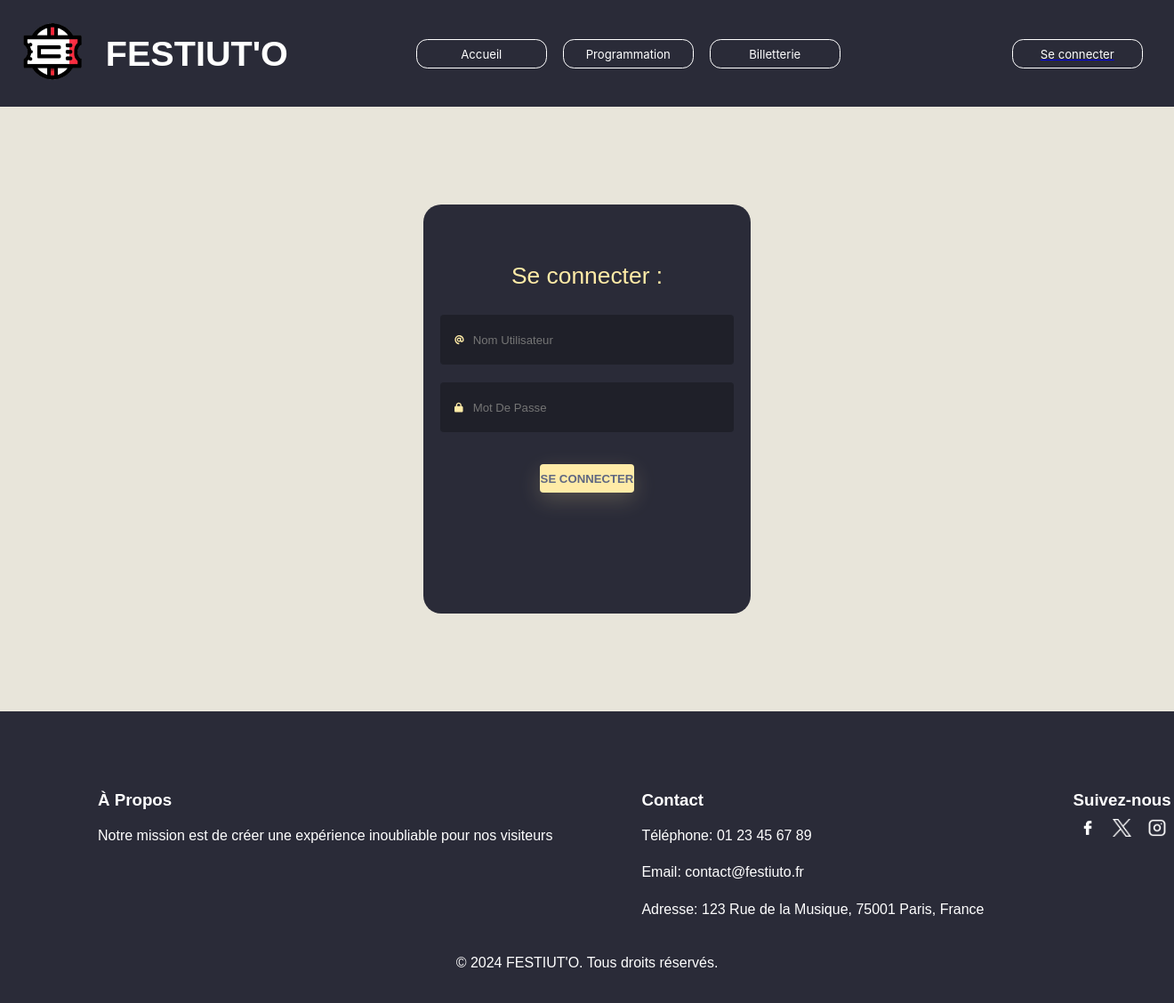
After one commit to LeniChabilan/SAE-FESTUITO, a Flask app: page /connexion/ in a window 1320 px wide. The commit adds this page. Shown: the whole page at 89% size. Run offline with Flask 3, Linux system fonts and the light colour scheme; some libraries are stand-ins or nearby versions.

Commit message:
ajout de la page de connexion

```diff
--- a/Flask/files/static/base.css
+++ b/Flask/files/static/base.css
@@ -13,8 +13,6 @@ header {
   height: 15vh;
   margin: 0;
   background-color: #2a2b38;
-  border-bottom-left-radius: 2%;
-  border-bottom-right-radius: 2%;
 }
 
 ul {
@@ -93,55 +91,6 @@ ul {
   transform: translateY(0);
 }
 
-.checkbox {
-  position: absolute;
-  display: none;
-}
-
-.slider {
-  position: absolute;
-  width: 5vw;
-  height: 4vh;
-  border-radius: 25em;
-  -webkit-transition: 0.3s;
-  transition: 0.3s;
-
-}
-
-.checkbox:checked ~ .slider {
-  background-color: var(--light);
-
-}
-
-.slider::before {
-  content: "";
-  position: absolute;
-  margin-top: 12%;
-  left: 1em;
-  width: 1vw;
-  height: 1.5vh;
-  border-radius: 50%;
-  -webkit-box-shadow: inset 500px -5px 0px 0px var(--link);
-  box-shadow: inset 0.5em -0.25em  var(--light);
-  background-color: var(--dark);
-  -webkit-transition: 0.3s;
-  transition: 0.3s;
-  font-size: 1vh;
-
-}
-
-.checkbox:checked ~ .slider::before {
-  -webkit-transform: translateX(100%);
-  -ms-transform: translateX(200%);
-  transform: translateX(200%);
-  background-color: var(--dark);
-  -webkit-box-shadow: none;
-  box-shadow: none;
-}
-
-.noligne{
-  text-decoration: none;
-}
 @media screen and (max-width: 1100px) {
   #nom_Entreprise {
     margin-right: 0vw;
--- /dev/null
+++ b/Flask/files/static/connexion.css
@@ -0,0 +1,127 @@
+body {
+  margin: 0;
+  padding: 0;
+}
+
+.main {
+  height: 85vh;
+  transition: 0.3s;
+  display: flex;
+  justify-content: center;
+  align-items: center;
+}
+
+body.light .main {
+  background-color: #e8e5da;
+}
+
+body.dark .main {
+  background-color: #212121;
+}
+
+.card {
+  width: 25vw;
+  height: 50vh;
+  padding: 1.9rem 1.2rem;
+  text-align: center;
+  background: #2a2b38;
+  border-radius: 20px;
+}
+
+/*Inputs*/
+.field {
+  height: 5vh;
+  margin-top: 2.5vh;
+  margin-bottom: 2.5vh;
+  display: flex;
+  align-items: center;
+  justify-content: center;
+  gap: 0.5em;
+  background-color: #1f2029;
+  border-radius: 4px;
+  padding: 0.5em 1em;
+}
+
+.input-icon {
+  height: 1em;
+  width: 1em;
+  fill: #ffeba7;
+}
+
+.input-field {
+  background: none;
+  border: none;
+  outline: none;
+  width: 100%;
+  color: #d3d3d3;
+  font-size: 1vw;
+}
+
+/*Text*/
+.title {
+  margin-bottom: 3.5vh;
+  font-size: 2vw;
+  font-weight: 500;
+  color: #ffeba7;
+}
+
+/*Buttons*/
+.btn {
+  height: 4vh;
+  width: 8vw;
+  margin: 1rem;
+  border: none;
+  border-radius: 4px;
+  font-weight: bold;
+  font-size: 1vw;
+  text-transform: uppercase;
+  padding: 0;
+  background-color: #ffeba7;
+  color: #5e6681;
+  box-shadow: 0 8px 24px 0 rgb(255 235 167 / 20%);
+  transition: all 0.3s ease-in-out;
+}
+
+.btn-link {
+  color: #f5f5f5;
+  display: block;
+  font-size: 0.75em;
+  transition: color 0.3s ease-out;
+}
+
+/*Hover & focus*/
+.field input:focus::placeholder {
+  opacity: 0;
+  transition: opacity 0.3s;
+}
+
+.btn:hover {
+  background-color: #5e6681;
+  color: #ffeba7;
+  box-shadow: 0 8px 24px 0 rgb(16 39 112 / 20%);
+}
+
+.btn-link:hover {
+  color: #ffeba7;
+}
+
+@media screen and (max-width: 900px) {
+  .card {
+    width: 75vw;
+    height: 50vh;
+  }
+
+  .title {
+    font-size: 8vw;
+  }
+
+  .input-field {
+    font-size: 4vw;
+  }
+
+  .btn {
+    height: 9vh;
+    width: 30vw;
+    font-size: 2.5vw;
+  }
+}
--- a/Flask/files/templates/base.html
+++ b/Flask/files/templates/base.html
@@ -28,11 +28,11 @@
         <ul>
         {% if current_user.is_authenticated%}
           <li><a class="username" >{{ current_user.nomOrga }}</a></li>
-          <li class="logout"><a href="{{ url_for('home') }}" id="fond_bouton" class="noligne">
+          <li class="logout"><a href="{{ url_for('connexion') }}" id="fond_bouton" class="noligne">
             <button type="button" id="bouton_se_connecter">Se déconnecter</button>
           </a></li>
           {% else %}
-          <li> <a href="{{ url_for('home') }}" id="fond_bouton" class="noligne">
+          <li> <a href="{{ url_for('connexion') }}" id="fond_bouton" class="noligne">
             <button type="button" id="bouton_se_connecter">Se connecter</button>
           </a></li>
         {% endif %}
--- /dev/null
+++ b/Flask/files/templates/connexion.html
@@ -0,0 +1,37 @@
+{% extends 'base.html' %}
+{% block styles %}
+{{ super() }}
+<link rel="stylesheet" href="{{ url_for('static',filename='connexion.css')}}">
+{% endblock %}
+{% block content %}
+</head>
+<body>
+    <div class="main">
+        <div class="card">
+            <h4 class="title">Se connecter :</h4>
+            <form class="form-horizontal" role="form" method="POST" action="{{ url_for('connexion') }}">
+                {{ form.hidden_tag() }}
+                <div class="field">
+                    <svg class="input-icon" viewBox="0 0 500 500" xmlns="http://www.w3.org/2000/svg">
+                    <path d="M207.8 20.73c-93.45 18.32-168.7 93.66-187 187.1c-27.64 140.9 68.65 266.2 199.1 285.1c19.01 2.888 36.17-12.26 36.17-31.49l.0001-.6631c0-15.74-11.44-28.88-26.84-31.24c-84.35-12.98-149.2-86.13-149.2-174.2c0-102.9 88.61-185.5 193.4-175.4c91.54 8.869 158.6 91.25 158.6 183.2l0 16.16c0 22.09-17.94 40.05-40 40.05s-40.01-17.96-40.01-40.05v-120.1c0-8.847-7.161-16.02-16.01-16.02l-31.98 .0036c-7.299 0-13.2 4.992-15.12 11.68c-24.85-12.15-54.24-16.38-86.06-5.106c-38.75 13.73-68.12 48.91-73.72 89.64c-9.483 69.01 43.81 128 110.9 128c26.44 0 50.43-9.544 69.59-24.88c24 31.3 65.23 48.69 109.4 37.49C465.2 369.3 496 324.1 495.1 277.2V256.3C495.1 107.1 361.2-9.332 207.8 20.73zM239.1 304.3c-26.47 0-48-21.56-48-48.05s21.53-48.05 48-48.05s48 21.56 48 48.05S266.5 304.3 239.1 304.3z"></path></svg>
+                    <div class="col-sm-10">
+                    {{ form.emailUtilisateur(size=50, class_="input-field", placeholder="Nom Utilisateur") }}
+                    </div >
+                </div >
+                <div class="field">
+                    <svg class="input-icon" viewBox="0 0 500 500" xmlns="http://www.w3.org/2000/svg">
+                        <path d="M80 192V144C80 64.47 144.5 0 224 0C303.5 0 368 64.47 368 144V192H384C419.3 192 448 220.7 448 256V448C448 483.3 419.3 512 384 512H64C28.65 512 0 483.3 0 448V256C0 220.7 28.65 192 64 192H80zM144 192H304V144C304 99.82 268.2 64 224 64C179.8 64 144 99.82 144 144V192z"></path></svg>
+                    <div class="col-sm-10">
+                        {{ form.motDePasse(size=50, class_="input-field",placeholder="Mot De Passe") }}
+                    </div>
+                </div >
+                <div class="form-group">
+                    <div class="col-sm-offset-2 col-sm-10">
+                        <button type="submit" class="btn btn-default">Se connecter</button>
+                    </div>
+                </div>
+            </form >
+        </div>
+    </div>
+</body>
+{% endblock %}
--- a/Flask/files/views.py
+++ b/Flask/files/views.py
@@ -1,5 +1,13 @@
 from .app import *
 from flask import render_template, flash, redirect, url_for, request
+from .app import app, db
+from flask import render_template, url_for, redirect
+from flask_login import login_user , current_user, logout_user, login_required
+from hashlib import sha256
+from flask_wtf import FlaskForm
+from wtforms import StringField , HiddenField, PasswordField
+from .requetes import *
+from .models import Utilisateur
 
 @app.route("/")
 def home():
@@ -13,3 +21,55 @@ def billeterie():
 @app.route("/programmation")
 def programmation():
     return render_template("programmation.html")
+
+
+@app.route("/connexion")
+def connexion1():
+    return render_template("connexion.html")
+
+@app.route("/inscription")
+def inscription():
+    return render_template("inscription.html")
+
+@app.route("/accueil_administrateur")
+def accueil():
+    return render_template("accueil_administrateur.html")
+
+
+
+class LoginForm(FlaskForm):
+    emailUtilisateur = StringField('Username')
+    motDePasse = PasswordField('Password')
+    next = HiddenField()
+    def get_authenticated_user(self):
+        user = get_user_by_email(self.emailUtilisateur.data)
+        if user is None:
+            return None
+        m = sha256()
+        m.update(self.motDePasse.data.encode())
+        passwd = m.hexdigest()
+        return user if passwd == user.MDPUtilisateur else print("Mot de passe incorrect")
+
+@app.route("/connexion/", methods =("GET","POST",))
+def connexion():
+    f = LoginForm()
+    print(f)
+    if not f.is_submitted():
+        f.next.data = request.args.get("next")
+    elif f.validate_on_submit():
+        user = f.get_authenticated_user()
+        print(user)
+        if user:
+            if user.role == "Spectateur":
+                login_user(user)
+                return redirect(url_for("home"))
+            else:
+                login_user(user)
+                return redirect(url_for("accueil_administrateur"))
+    return render_template("connexion.html", form=f)
+
+
+@app.route("/logout/")
+def logout():
+    logout_user()
+    return redirect(url_for('connexion'))
```
Also changed, not shown: Flask/files/models.py (+8 -5 lines), Flask/files/requetes.py (+9 -3 lines).
